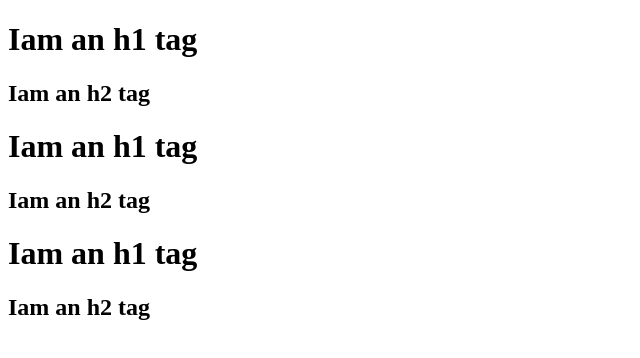
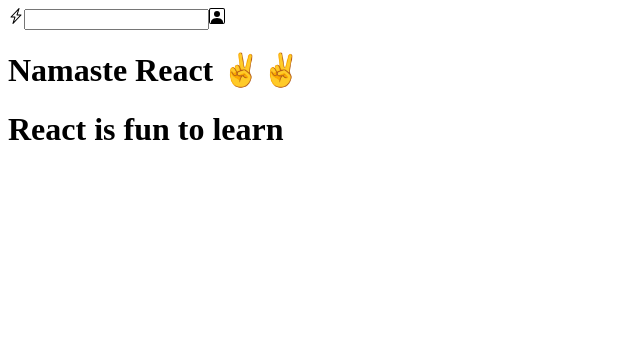
Before and after one commit to Bhargav-Kalangi/Namaste-React, a React (Vite) app in the folder Inception/: page / in a window 1280 px wide. Shown: the top 358 px of the page, without its empty margins (0-640 px from the left). Built offline with nearby package versions, Linux system fonts and the light colour scheme.

Commit message:
Assignment-3

```diff
--- /dev/null
+++ b/Inception/App.css
@@ -0,0 +1,3 @@
+.input-filed{
+    text-align: center;
+}
--- a/Inception/App.js
+++ b/Inception/App.js
@@ -1,18 +1,34 @@
 import React from 'react';
 import ReactDOM from 'react-dom/client'
 
-const parent = React.createElement('div', { id: 'parent' },
-    [React.createElement('div', { id: 'child-1' },
-     [React.createElement('h1', { id: 'heading-1' },'Iam an h1 tag'),
-     React.createElement('h2', { id: 'heading-2' },'Iam an h2 tag')]),
-     React.createElement('div', { id: 'child-2' },
-     [React.createElement('h1', { id: 'heading-1' },'Iam an h1 tag'),
-     React.createElement('h2', { id: 'heading-2' },'Iam an h2 tag')]),
-     React.createElement('div', { id: 'child-3' },
-     [React.createElement('h1', { id: 'heading-1' },'Iam an h1 tag'),
-     React.createElement('h2', { id: 'heading-2' },'Iam an h2 tag')])
-    ]
+    const Header=()=>{
+        return(
+        <div>
 
+       <svg xmlns="http://www.w3.org/2000/svg" width="16" height="16" fill="currentColor" class="bi bi-lightning-charge " viewBox="0 0 16 16">
+  <path d="M11.251.068a.5.5 0 0 1 .227.58L9.677 6.5H13a.5.5 0 0 1 .364.843l-8 8.5a.5.5 0 0 1-.842-.49L6.323 9.5H3a.5.5 0 0 1-.364-.843l8-8.5a.5.5 0 0 1 .615-.09zM4.157 8.5H7a.5.5 0 0 1 .478.647L6.11 13.59l5.732-6.09H9a.5.5 0 0 1-.478-.647L9.89 2.41z"/>
+</svg>
+            <input />
+            <svg xmlns="http://www.w3.org/2000/svg" width="16" height="16" fill="currentColor" class="bi bi-person-square" viewBox="0 0 16 16">
+  <path d="M11 6a3 3 0 1 1-6 0 3 3 0 0 1 6 0"/>
+  <path d="M2 0a2 2 0 0 0-2 2v12a2 2 0 0 0 2 2h12a2 2 0 0 0 2-2V2a2 2 0 0 0-2-2zm12 1a1 1 0 0 1 1 1v12a1 1 0 0 1-1 1v-1c0-1-1-4-6-4s-6 3-6 4v1a1 1 0 0 1-1-1V2a1 1 0 0 1 1-1z"/>
+</svg>
+        </div>
+        );
+    }
+   const Heading=()=><h1 className='heading'>
+       Namaste React ✌️✌️</h1>
+
+
+   const Description=()=>{
+    return (
+    <div className='container'>
+        <Header/>
+        {<Heading/>}
+<h1>React is fun to learn</h1>
+    </div>
     )
+   }
+
     const root = ReactDOM.createRoot(document.getElementById("root"));
-    root.render(parent)
+    root.render(<Description/>);
```
Also changed, not shown: Inception/package.json (+6 -2 lines), Inception/Assignment-3.txt (added), 1 other file (tests, documents, lock files or other folders).
